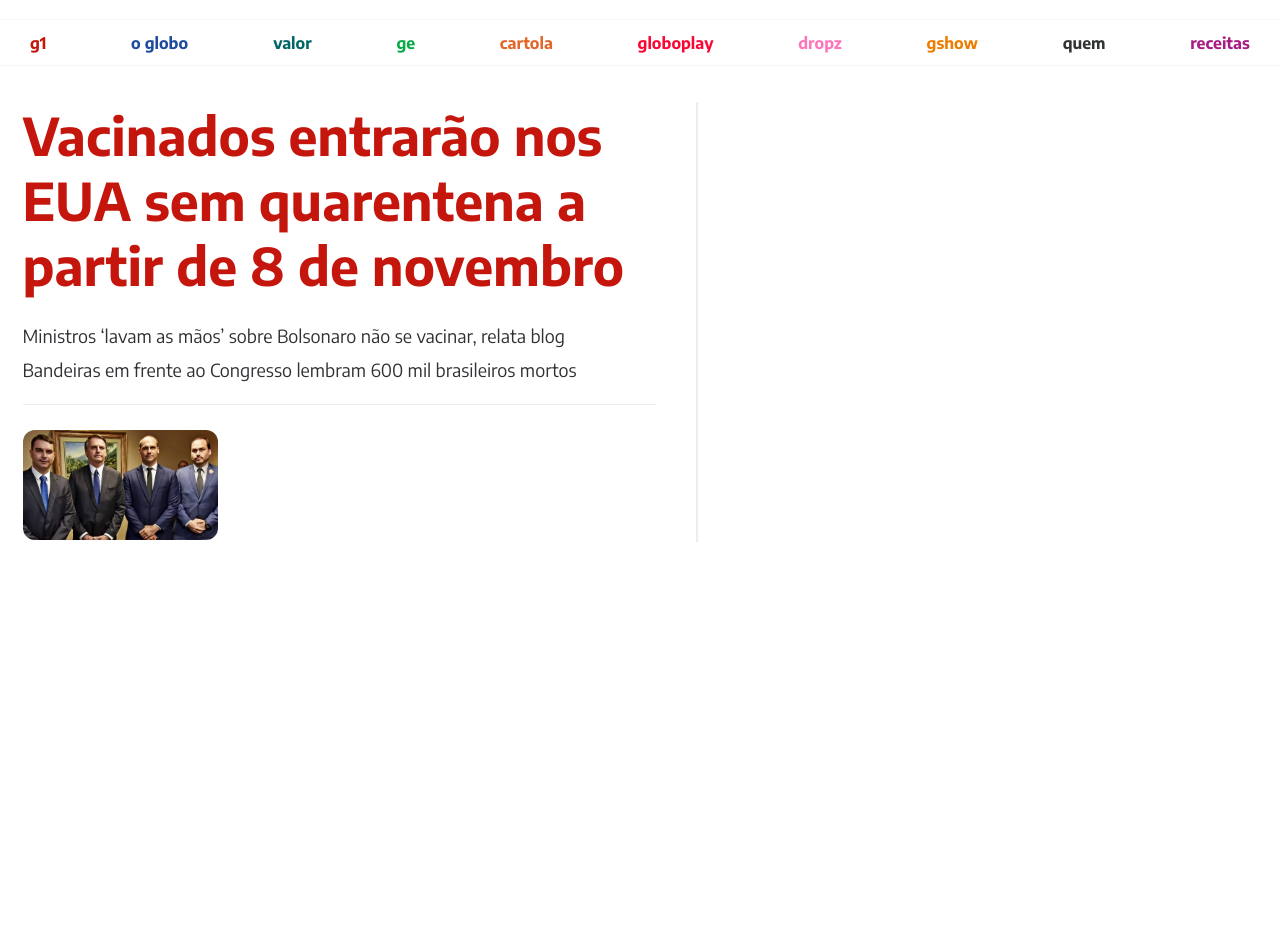
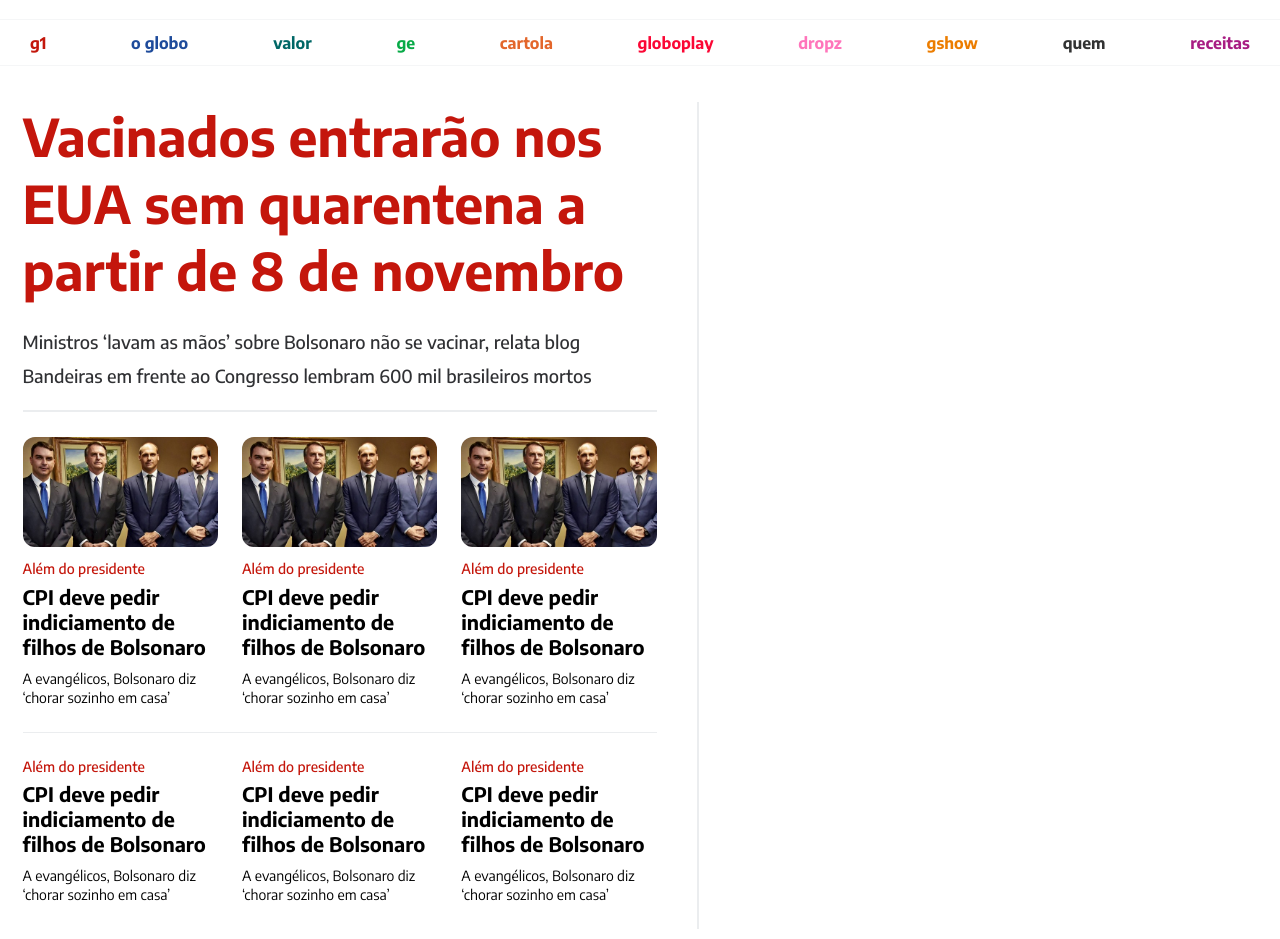
Before and after one commit to gbrParanhos/projeto-oglobo, a website: page index.html in a window 1280 px wide. Shown: the part 61-1000 px from the top of the page. Before the commit the page ends 800 px from the top, so only its background shows below. Drawn offline with Linux system fonts and the light colour scheme.

Commit message:
Layout do lado esquerdo com placeholders

```diff
--- a/index.html
+++ b/index.html
@@ -19,48 +19,92 @@
       <div class="logo">
         <img src="./assets/logo.svg" alt="Logo da Globo" />
       </div>
+
       <div class="containerMenu">
         <div class="menu">
-          <strong style="color: #c3170c">g1</strong>
-          <strong style="color: #1e4b9b; width: 57.5px">o globo</strong>
-          <strong style="color: #006766">valor</strong>
-          <strong style="color: #07aa47">ge</strong>
-          <strong style="color: #e3662b">cartola</strong>
-          <strong style="color: #fb0735">globoplay</strong>
-          <strong style="color: #ff75bb">dropz</strong>
-          <strong style="color: #ec7d00">gshow</strong>
-          <strong style="color: #323333">quem</strong>
-          <strong style="color: #a81d83">receitas</strong>
+          <a style="color: #c3170c">g1</a>
+          <a style="color: #1e4b9b; width: 57.5px">o globo</a>
+          <a style="color: #006766">valor</a>
+          <a style="color: #07aa47">ge</a>
+          <a style="color: #e3662b">cartola</a>
+          <a style="color: #fb0735">globoplay</a>
+          <a style="color: #ff75bb">dropz</a>
+          <a style="color: #ec7d00">gshow</a>
+          <a style="color: #323333">quem</a>
+          <a style="color: #a81d83">receitas</a>
         </div>
       </div>
     </div>
+
     <div class="containerCorpo">
       <div class="corpo">
         <div class="corpoEsquerdo">
-          <div class="divisao1">
+          <div class="containerTitulo">
             <h1>
               Vacinados entrarão nos EUA sem quarentena a partir de 8 de
               novembro
             </h1>
-            <p>
+
+            <h2>
               Ministros ‘lavam as mãos’ sobre Bolsonaro não se vacinar, relata
               blog
-            </p>
+            </h2>
+
             <br />
-            <p>
+
+            <h2>
               Bandeiras em frente ao Congresso lembram 600 mil brasileiros
               mortos
-            </p>
+            </h2>
           </div>
-          <div class="divisao2">
-            <div class="noticias1">
+
+          <div class="containerNoticias1">
+            <div class="noticiaEsquerda">
               <img src="assets/alem-do-presidente.jpeg" alt="alem-do-presidente" />
+              <h3>Além do presidente</h3>
+              <h4>CPI deve pedir indiciamento de filhos de Bolsonaro</h4>
+              <p>A evangélicos, Bolsonaro diz ‘chorar sozinho em casa’</p>
+            </div>
 
+            <div class="noticiaEsquerda">
+              <img src="assets/alem-do-presidente.jpeg" alt="alem-do-presidente" />
+              <h3>Além do presidente</h3>
+              <h4>CPI deve pedir indiciamento de filhos de Bolsonaro</h4>
+              <p>A evangélicos, Bolsonaro diz ‘chorar sozinho em casa’</p>
+            </div>
+
+            <div class="noticiaEsquerda">
+              <img src="assets/alem-do-presidente.jpeg" alt="alem-do-presidente" />
+              <h3>Além do presidente</h3>
+              <h4>CPI deve pedir indiciamento de filhos de Bolsonaro</h4>
+              <p>A evangélicos, Bolsonaro diz ‘chorar sozinho em casa’</p>
             </div>
           </div>
-          <div class="divisao3"></div>
+
+          <div class="containerNoticias1">
+            <div class="noticiaEsquerda">
+              <h3>Além do presidente</h3>
+              <h4>CPI deve pedir indiciamento de filhos de Bolsonaro</h4>
+              <p>A evangélicos, Bolsonaro diz ‘chorar sozinho em casa’</p>
+            </div>
+
+            <div class="noticiaEsquerda">
+              <h3>Além do presidente</h3>
+              <h4>CPI deve pedir indiciamento de filhos de Bolsonaro</h4>
+              <p>A evangélicos, Bolsonaro diz ‘chorar sozinho em casa’</p>
+            </div>
+
+            <div class="noticiaEsquerda">
+              <h3>Além do presidente</h3>
+              <h4>CPI deve pedir indiciamento de filhos de Bolsonaro</h4>
+              <p>A evangélicos, Bolsonaro diz ‘chorar sozinho em casa’</p>
+            </div>
+          </div>
         </div>
-        <div class="corpoDireito"></div>
+
+        <div class="corpoDireito">
+
+        </div>
       </div>
     </div>
   </body>
--- a/styles.css
+++ b/styles.css
@@ -1,26 +1,40 @@
 body {
   font-family: "Encode Sans", sans-serif;
-}
-
-strong {
-  font-weight: bold;
-  margin-left: 15px;
-  margin-right: 15px;
 }
 
 h1 {
   font-size: 52px;
   font-weight: bold;
   color: #c4160c;
-  line-height: 65px;
+  line-height: 67px;
   padding-bottom: 30px;
   /* background-color: #303134; */
 }
 
-p {
+h2 {
   font-size: 18px;
+  font-weight: 500;
   color: #303134;
   /* padding-bottom: 15px; */
+}
+
+h3 {
+  font-size: 14px;
+  font-weight: 500;
+  line-height: 17.5px;
+  margin-bottom: 6px;
+}
+
+h4 {
+  font-size: 20px;
+  font-weight: bold;
+  line-height: 25px;
+  margin-bottom: 10px;
+}
+
+p {
+  font-size: 14px;
+  line-height: 19px;
 }
 
 .cabecalho {
@@ -54,6 +68,12 @@
   width: 1250px;
 }
 
+.menu a {
+  font-weight: bold;
+  margin-left: 15px;
+  margin-right: 15px;
+}
+
 .containerCorpo {
   display: flex;
   justify-content: center;
@@ -74,18 +94,32 @@
   width: 53%;
 }
 
-.divisao1 {
+.corpoEsquerdo img {
+  height: 110px;
+  border-radius: 12px;
+  margin-bottom: 11px;
+}
+
+.corpoEsquerdo h3 {
+  color: #C4170C;
+}
+
+.containerTitulo {
   border-bottom: 0.5px solid #ebedef;
   padding-bottom: 25px;
 }
 
-.divisao2 {
+.containerNoticias1 {
+  border-top: 0.5px solid #ebedef;
   padding-top: 25px;
+  padding-bottom: 25px;
+  display: flex;
+  column-gap: 24px;
 }
 
-.divisao2 img {
-  height: 110px;
-  border-radius: 12px;
+.noticiaEsquerda {
+/* width: 193px; */
+min-width: 193px;
 }
 
 .corpoDireito {
```
